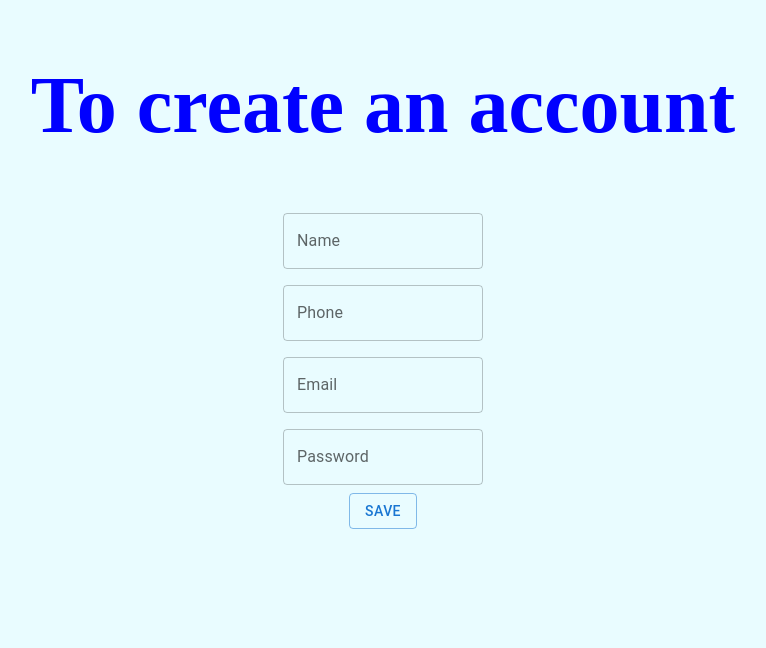
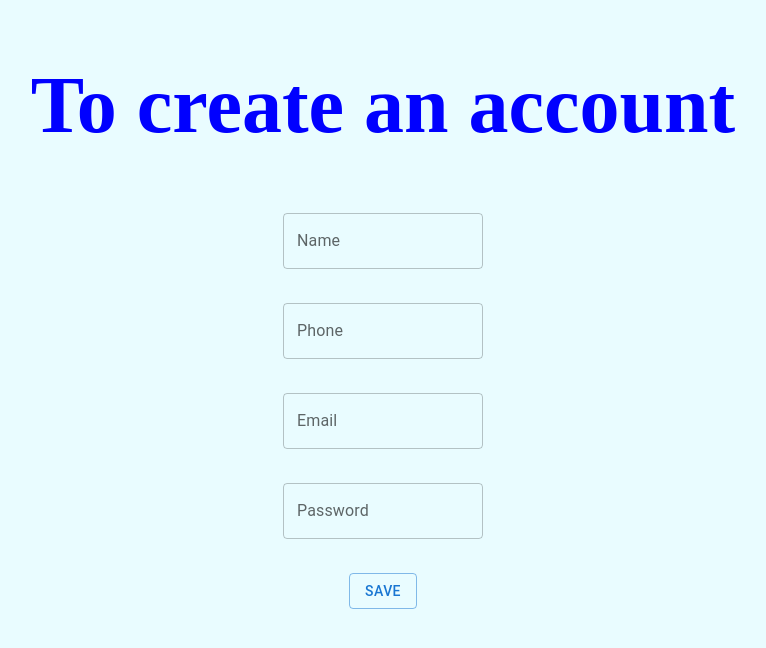
Before and after one commit to Rudi-Np/Correct-economics, a React (Create React App) app in the folder React/: page /createuser in a window 1280 px wide. Shown: the top 648 px of the page, without its empty margins (257-1023 px from the left). Built offline with nearby package versions, Linux system fonts and the light colour scheme.

Commit message:
connect the user

```diff
--- a/React/src/components/user/CreateUser.js
+++ b/React/src/components/user/CreateUser.js
@@ -1,69 +1,3 @@
-// import * as React from 'react';
-// import Box from '@mui/material/Box';
-// import TextField from '@mui/material/TextField';
-// import Button from '@mui/material/Button';
-// import Stack from '@mui/material/Stack';
-// import { useNavigate } from 'react-router-dom';
-// import { useDispatch } from 'react-redux';
-// import { addUser } from './createuserSlice';
-// import { useForm } from 'react-hook-form';
-// import { useState } from 'react';
-
-
-// const CreateUser = () => {
-//     const navigate = useNavigate();
-//     const [name, setName] = useState('');
-//     const [phone, setPhone] = useState('');
-//     const [email, setEmail] = useState('');
-//     const [password, setPassword] = useState('');
-//     const dis=useDispatch();
-//     const {register,handleSubmit}=useForm();
-
-//     // const handleSaveClick = () => {
-//     //     navigate('/navigation');
-//     //   };
-
-//       const SaveClick = async (e) => {
-//           await dis(addUser(e))
-
-//       };
-//     return (
-//         <div style={{ marginTop: '60px' }}>
-//              <h1 style={{ textAlign: 'center', color: 'blue',fontFamily: 'Cooper Black',fontSize:'80px' }}>To create an account</h1>
-//     <Box
-//       component="form"
-//       onSubmit={handleSubmit(SaveClick)}
-//       sx={{ display: 'flex',
-//         flexDirection: 'column',
-//         alignItems: 'center', '& > :not(style)': { m: 1, width: '25ch' } }}
-//       noValidate
-//       autoComplete="off"
-//     >
-//       <TextField id="outlined-basic" label="Name" variant="outlined" value={name} {...register("name", { required: true })}
-//     onChange={(e) => setName(e.target.value)}/>
-//       <br></br>
-//       <TextField id="outlined-basic" label="Phone" variant="outlined" value={phone} {...register("phone", { required: true })}
-//     onChange={(e) => setPhone(e.target.value)}/>
-//       <br></br>
-//       <TextField id="outlined-basic" label="Email" variant="outlined"   value={email}{...register("email", { required: true })}
-//     onChange={(e) => setEmail(e.target.value)}/>
-//       <br></br>
-//       <TextField id="outlined-basic" label="Password" variant="outlined" value={password} {...register("password", { required: true })}
-//     onChange={(e) => setPassword(e.target.value)}/>
-
-//     </Box>
-//     <br></br>
-
-//   <Stack direction="row" spacing={2} sx={{ justifyContent: 'center' }}>
-//     <Button variant="outlined" onClick={() => SaveClick()}>Save</Button>
-//   </Stack>
-
-//         </div>
-//     );
-// }
-
-// export default CreateUser;
-
 import * as React from 'react';
 import Box from '@mui/material/Box';
 import TextField from '@mui/material/TextField';
@@ -73,35 +7,57 @@ import { useNavigate } from 'react-router-dom';
 import { useDispatch } from 'react-redux';
 import { addUser } from './createuserSlice';
 import { useForm } from 'react-hook-form';
+import { useState } from 'react';
+
 
 const CreateUser = () => {
     const navigate = useNavigate();
-    const dispatch = useDispatch();
-    const { register, handleSubmit } = useForm();
+    const [name, setName] = useState('');
+    const [phone, setPhone] = useState('');
+    const [email, setEmail] = useState('');
+    const [password, setPassword] = useState('');
+    const dis=useDispatch();
+    const {register,handleSubmit}=useForm();
 
-    const SaveClick = async (data) => {
-        await dispatch(addUser(data));
-        navigate('/navigation');
+
+
+      const handleSaveClick = async (e) => {
+        console.log({e});
+          await dis(addUser(e))
+
       };
-
     return (
         <div style={{ marginTop: '60px' }}>
-            <h1 style={{ textAlign: 'center', color: 'blue', fontFamily: 'Cooper Black', fontSize: '80px' }}>To create an account</h1>
+             <h1 style={{ textAlign: 'center', color: 'blue',fontFamily: 'Cooper Black',fontSize:'80px' }}>To create an account</h1>
     <Box
       component="form"
-                onSubmit={handleSubmit(SaveClick)}
-                sx={{ display: 'flex', flexDirection: 'column', alignItems: 'center', '& > :not(style)': { m: 1, width: '25ch' } }}
+      onSubmit={handleSubmit(handleSaveClick)}
+      sx={{ display: 'flex',
+        flexDirection: 'column',
+        alignItems: 'center', '& > :not(style)': { m: 1, width: '25ch' } }}
       noValidate
       autoComplete="off"
     >
-                <TextField label="Name" variant="outlined" {...register("name", { required: true })} />
-                <TextField label="Phone" variant="outlined" {...register("phone", { required: true })} />
-                <TextField label="Email" variant="outlined" {...register("email", { required: true })} />
-                <TextField type="password" label="Password" variant="outlined" {...register("password", { required: true })} />
+      <TextField id="outlined-basic" label="Name" variant="outlined"  {...register("name", { required: true })} value={name}
+    onChange={(e) => setName(e.target.value)}/>
+      <br></br>
+      <TextField id="outlined-basic" label="Phone" variant="outlined"  {...register("phone", { required: true })} value={phone}
+    onChange={(e) => setPhone(e.target.value)}/>
+      <br></br>
+      <TextField id="outlined-basic" label="Email" variant="outlined"   {...register("email", { required: true })} value={email}
+    onChange={(e) => setEmail(e.target.value)}/>
+      <br></br>
+      <TextField id="outlined-basic" label="Password" variant="outlined"  {...register("password", { required: true })}value={password}
+    onChange={(e) => setPassword(e.target.value)}/>
+
+
+    <br></br>
+
+  <Stack direction="row" spacing={2} sx={{ justifyContent: 'center' }}>
+    <Button  type="submit" variant="outlined" >Save</Button>
+  </Stack>
   </Box>
-            <Stack direction="row" spacing={2} sx={{ justifyContent: 'center' }}>
-                <Button variant="outlined" type="submit">Save</Button>
-            </Stack>
+
         </div>
     );
 }
```
Lines whose indentation alone changed are shown as unchanged.
